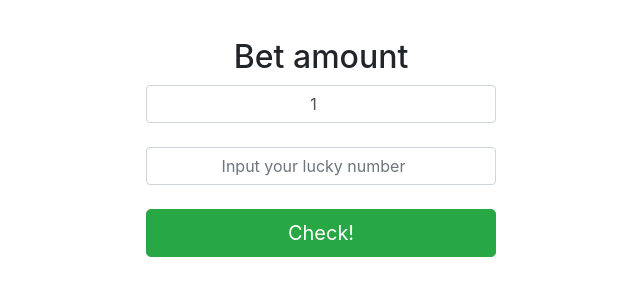
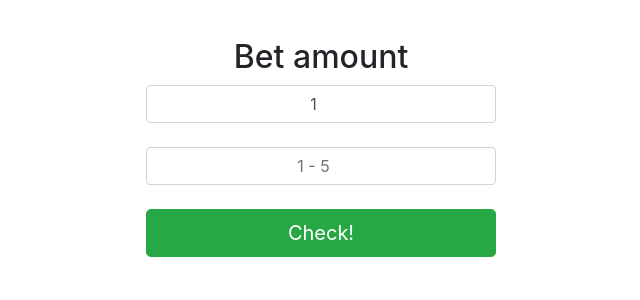
Before and after one commit to Netekss/Django-games-of-chance, a Django app: page /guess-number/level-easy in a window 1280 px wide. Shown: the part 56-356 px from the top of the page, without its empty margins (319-959 px from the left). Run offline with Django 3.2, Linux system fonts and the light colour scheme; a user stored in the database is signed in; data comes from the database, SQL or seed files in the repository; both versions use the stored data as it was after the commit; some libraries are stand-ins or nearby versions.

Commit message:
renamed placeholders in guessnumber forms, removed credit card button from paypal api

```diff
--- a/guessnumber/forms.py
+++ b/guessnumber/forms.py
@@ -10,7 +10,7 @@ class LevelEasy(forms.Form):
     given_number = forms.IntegerField(min_value=1, max_value=5,
                                       widget=forms.NumberInput(attrs={"class": "form-control",
                                                                       "style": "text-align:center",
-                                                                      "placeholder": "Input your lucky number"}))
+                                                                      "placeholder": "1 - 5"}))
 
 
 class LevelNormal(forms.Form):
@@ -22,12 +22,12 @@ class LevelNormal(forms.Form):
     given_number_1 = forms.IntegerField(min_value=1, max_value=10,
                                         widget=forms.NumberInput(attrs={"class": "form-control",
                                                                         "style": "text-align:center",
-                                                                        "placeholder": "first number"}))
+                                                                        "placeholder": "[1] 1 - 10"}))
 
     given_number_2 = forms.IntegerField(min_value=1, max_value=10,
                                         widget=forms.NumberInput(attrs={"class": "form-control",
                                                                         "style": "text-align:center",
-                                                                        "placeholder": "second number"}))
+                                                                        "placeholder": "[2] 1 - 10"}))
 
 
 class LevelHard(forms.Form):
@@ -39,14 +39,14 @@ class LevelHard(forms.Form):
     given_number_1 = forms.IntegerField(min_value=1, max_value=15,
                                         widget=forms.NumberInput(attrs={"class": "form-control",
                                                                         "style": "text-align:center",
-                                                                        "placeholder": "first number"}))
+                                                                        "placeholder": "[1] 1 - 15"}))
 
     given_number_2 = forms.IntegerField(min_value=1, max_value=15,
                                         widget=forms.NumberInput(attrs={"class": "form-control",
                                                                         "style": "text-align:center",
-                                                                        "placeholder": "second number"}))
+                                                                        "placeholder": "[2] 1 - 15"}))
 
     lucky_number = forms.IntegerField(min_value=1, max_value=5,
                                       widget=forms.NumberInput(attrs={"class": "form-control",
                                                                       "style": "text-align:center",
-                                                                      "placeholder": "lucky number"}))
+                                                                      "placeholder": "[lucky number] 1 - 5"}))
--- a/mainwebsite/templates/mainwebsite/checkout.html
+++ b/mainwebsite/templates/mainwebsite/checkout.html
@@ -61,7 +61,7 @@
                     <div id="paypal-button-container" style="margin-top:3rem;"></div>
 
                     <!-- Include the PayPal JavaScript SDK -->
-                    <script src="https://www.paypal.com/sdk/js?client-id=sb&currency=USD"></script>
+                    <script src="https://www.paypal.com/sdk/js?client-id=sb&currency=USD&disable-funding=card"></script>
 
                     <script>
                         function getCookie(name) {
```
Also changed, not shown: db.sqlite3.
